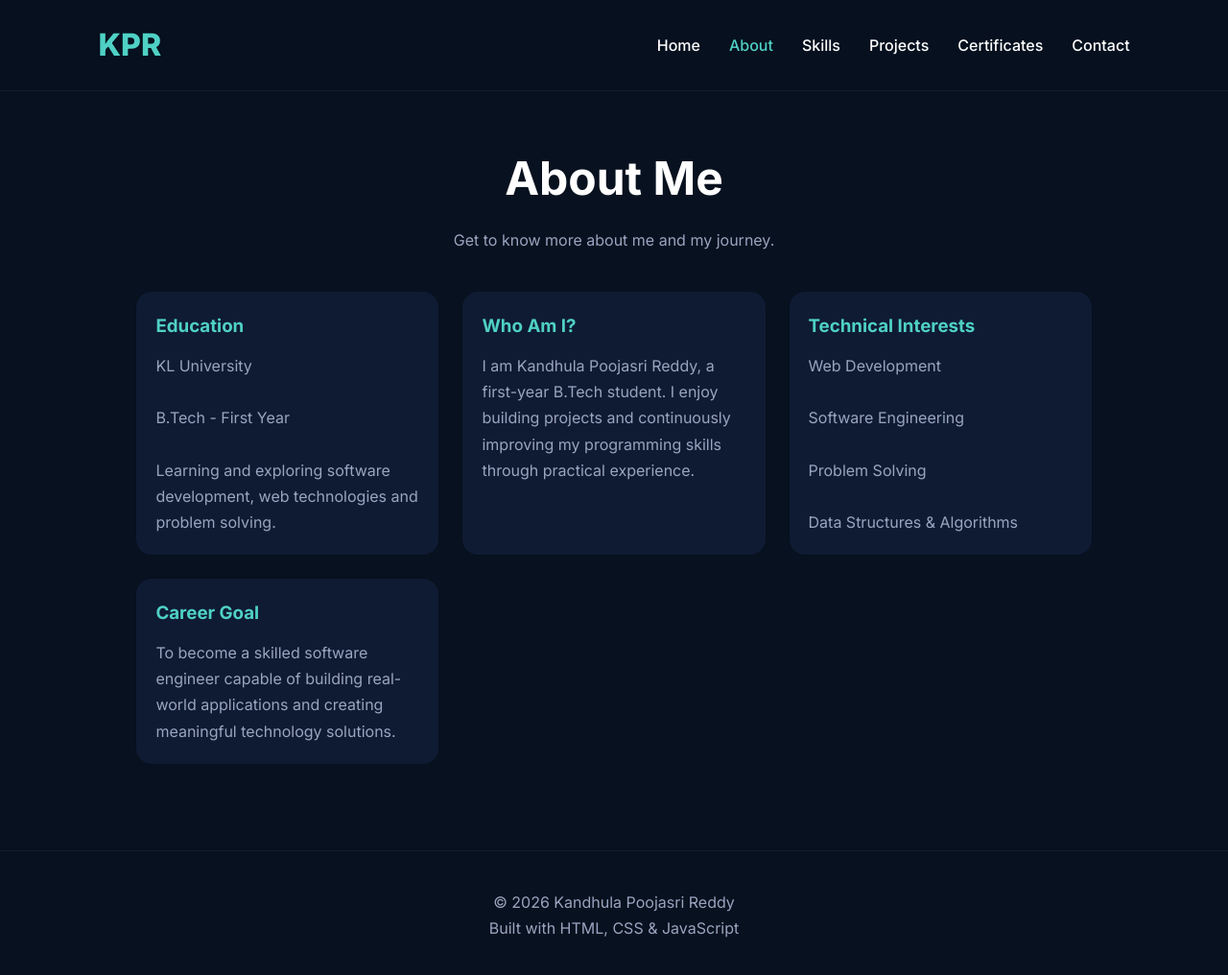
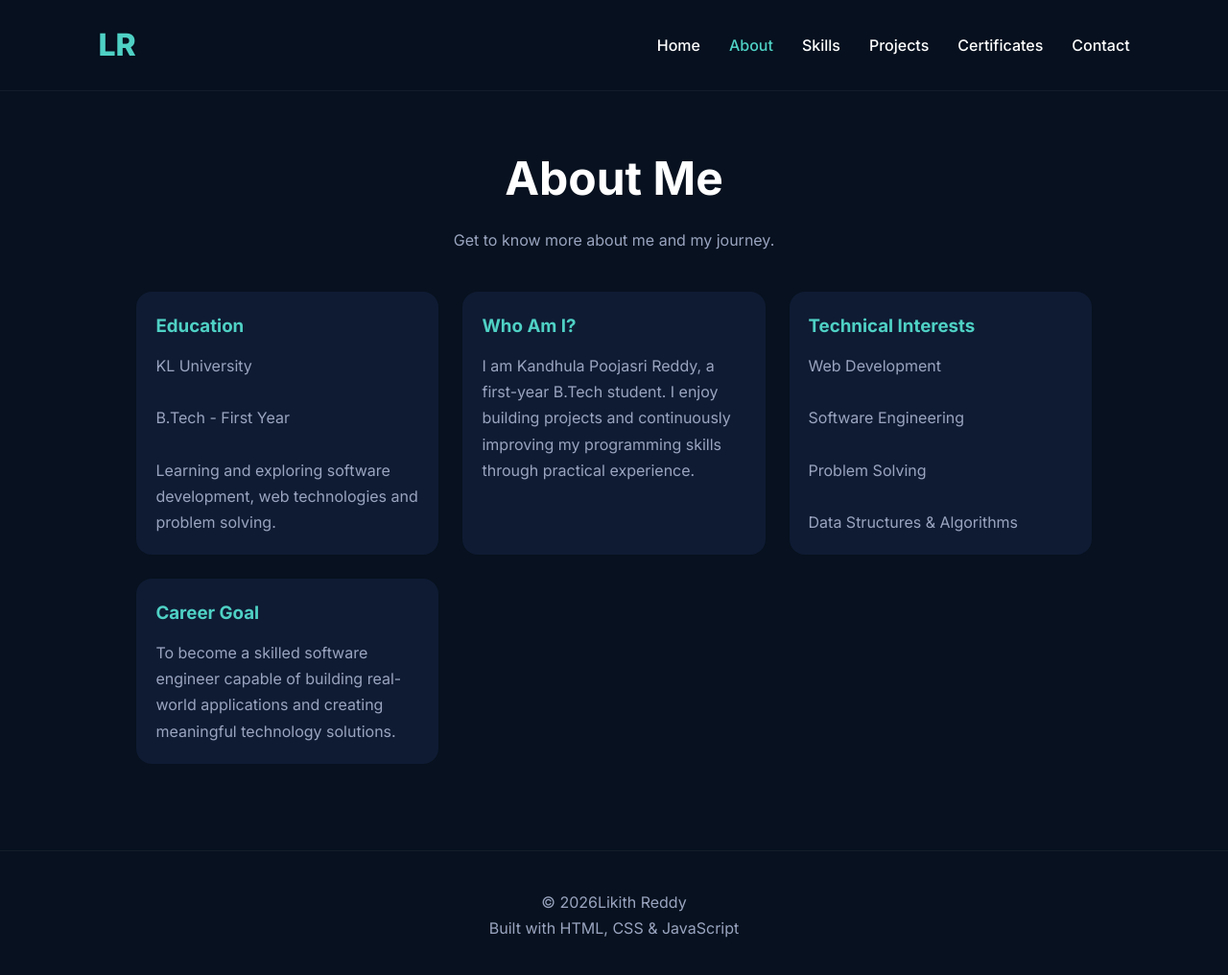
Before and after one commit to luffy-loop/TelPortFolio, a plain HTML site: page portfolio/about.html in a window 1280 px wide. Shown: the whole page at 96% size. Drawn offline with Linux system fonts and the light colour scheme.

Commit message:
about.html

```diff
--- a/portfolio/about.html
+++ b/portfolio/about.html
@@ -1,6 +1,6 @@
 <html>
 <head>
-<title>About | Kandhula Poojasri Reddy</title>
+<title>About | Likith Reddy</title>
 <link rel="stylesheet" href="style.css">
 <link href="https://fonts.googleapis.com/css2?family=Inter:wght@300;400;500;600;700;800&display=swap" rel="stylesheet">
 </head>
@@ -9,7 +9,7 @@
 
 <header class="navbar">
 
-<div class="logo">KPR</div>
+<div class="logo">LR</div>
 
 <nav>
 <ul>
@@ -86,7 +86,7 @@ solutions.
 </section>
 
 <footer>
-<p>© 2026 Kandhula Poojasri Reddy</p>
+<p>© 2026Likith Reddy </p>
 <p>Built with HTML, CSS & JavaScript</p>
 </footer>
 
```
